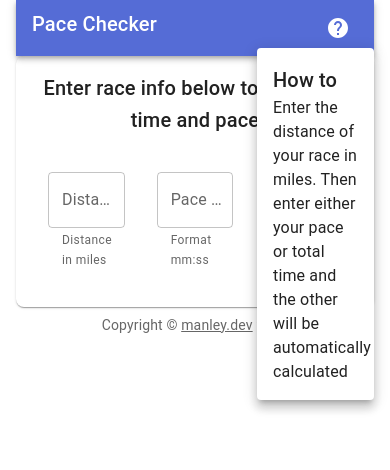
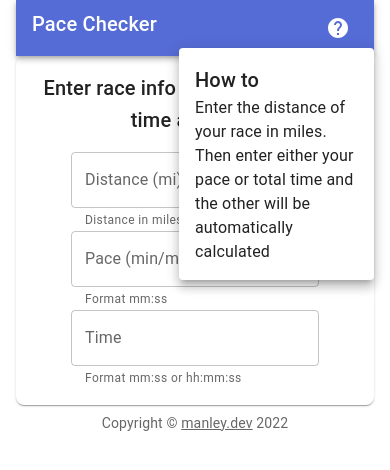
Before and after one commit to bmanley91/pace-tracker-site, a React (Create React App) app: page / in a window 390 px wide. Both pictures are taken after a click on the button "help". Shown: the top 470 px of the page. Built offline with nearby package versions, Linux system fonts and the light colour scheme.

Commit message:
Style and layout cleanups (#9)
* Added favicon

* Updated title

* Handle mobile view

* Remove extra minwidth

* Adjusted help popover size

```diff
--- a/public/index.html
+++ b/public/index.html
@@ -24,7 +24,7 @@
       work correctly both with client-side routing and a non-root public URL.
       Learn how to configure a non-root public URL by running `npm run build`.
     -->
-        <title>React App</title>
+        <title>Pace Checker</title>
     </head>
     <body>
         <noscript>You need to enable JavaScript to run this app.</noscript>
--- a/src/App.js
+++ b/src/App.js
@@ -6,7 +6,7 @@ import BodyContainer from './component/body-container/BodyContainer';
 
 const App = () => {
     return (
-        <Container minWidth="80%">
+        <Container>
             <Header />
             <BodyContainer />
             <Copyright />
--- a/src/component/calculator/Calculator.js
+++ b/src/component/calculator/Calculator.js
@@ -1,5 +1,5 @@
+import Grid from '@mui/material/Grid';
 import TextField from '@mui/material/TextField';
-import Box from '@mui/system/Box';
 import React, { useEffect, useState } from 'react';
 import { calculatePace, calulateTime } from '../../util/calculators';
 import {
@@ -45,12 +45,13 @@ const Calculator = () => {
     }, [distance, pace, time]);
 
     return (
-        <Box
-            component="form"
+        <Grid
+            container
             alignItems="center"
-            justifyContent="center"
-            display="flex"
+            justify="center"
+            style={{ textAlign: 'center' }}
         >
+            <Grid item xs={12} md={4}>
                 <TextField
                     sx={{ mx: 2 }}
                     label="Distance (mi)"
@@ -61,6 +62,8 @@ const Calculator = () => {
                     onFocus={() => setFocus('distance')}
                     helperText="Distance in miles"
                 />
+            </Grid>
+            <Grid item xs={12} md={4}>
                 <TextField
                     sx={{ mx: 2 }}
                     label="Pace (min/mi)"
@@ -77,6 +80,9 @@ const Calculator = () => {
                     error={!isPaceValid}
                     helperText="Format mm:ss"
                 />
+            </Grid>
+
+            <Grid item xs={12} md={4}>
                 <TextField
                     sx={{ mx: 2 }}
                     label="Time"
@@ -93,7 +99,8 @@ const Calculator = () => {
                     onFocus={() => setFocus('time')}
                     helperText="Format mm:ss or hh:mm:ss"
                 />
-        </Box>
+            </Grid>
+        </Grid>
     );
 };
 
--- a/src/component/help/Help.js
+++ b/src/component/help/Help.js
@@ -37,7 +37,7 @@ const Help = () => {
                     horizontal: 'left',
                 }}
                 PaperProps={{
-                    style: { width: '30%' },
+                    style: { maxWidth: '50%' },
                 }}
             >
                 <Box sx={{ p: 2 }}>
```
Also changed, not shown: 1 other file (tests, documents, lock files or other folders). Lines whose indentation alone changed are shown as unchanged.
